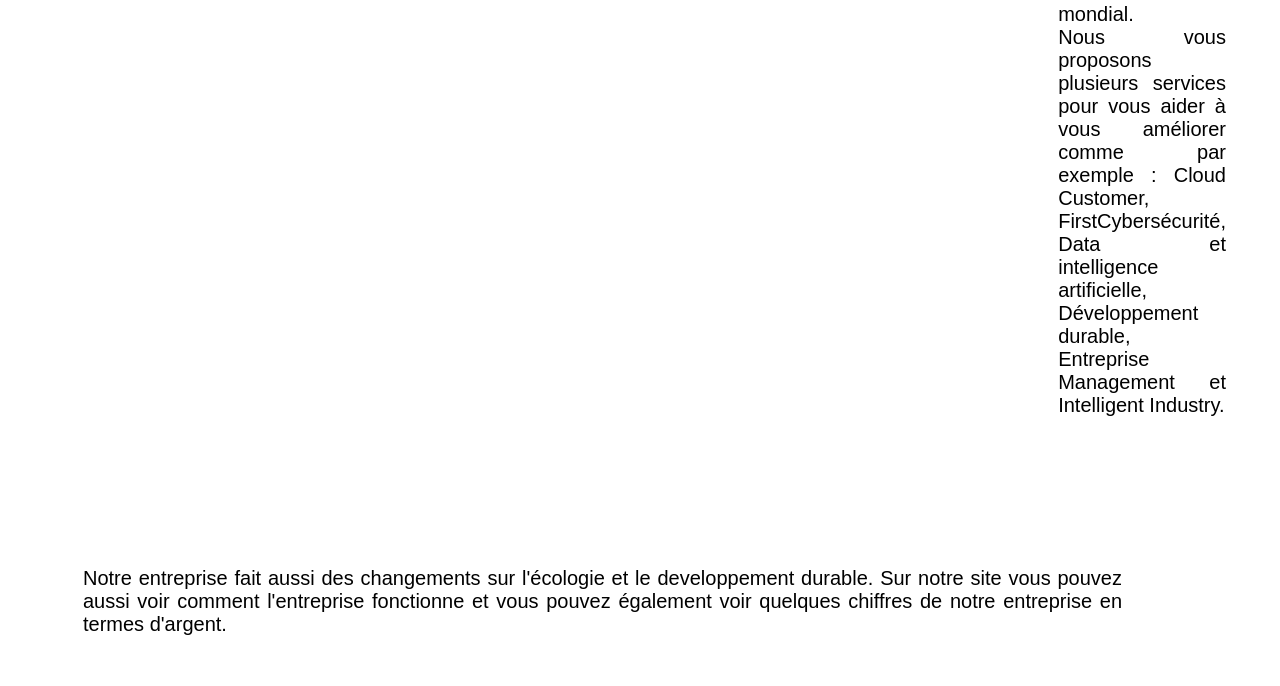
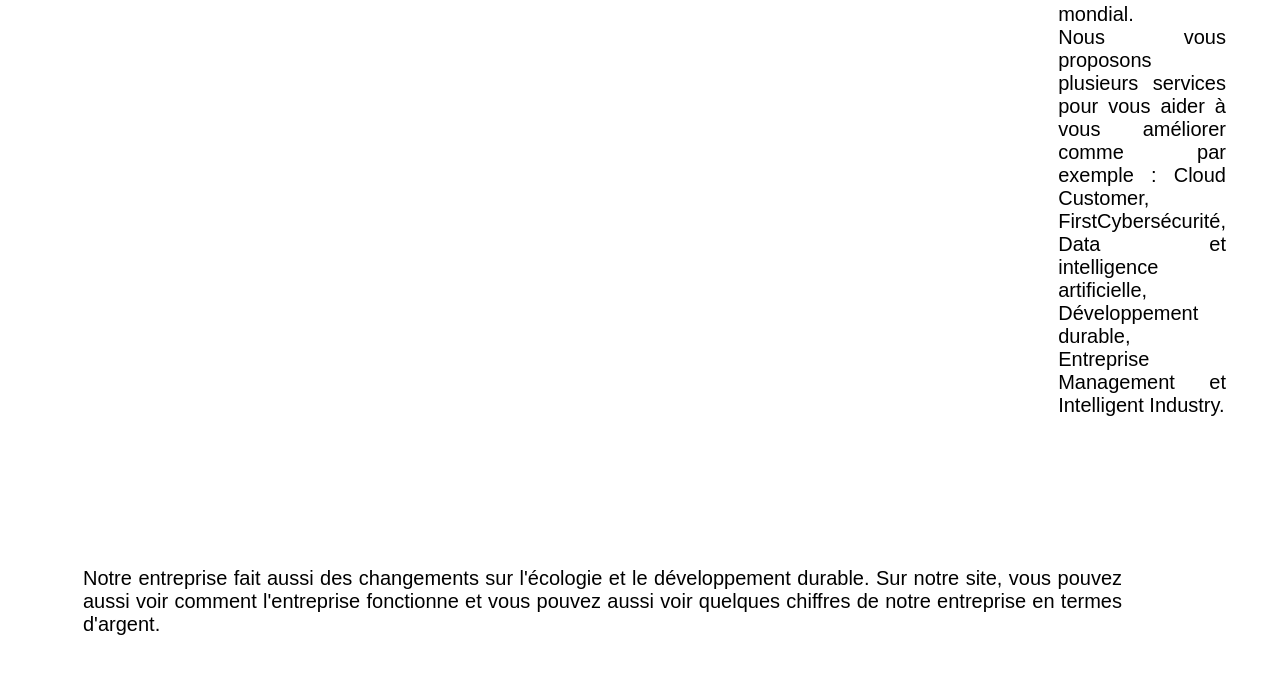
Before and after one commit to Cocarama/sae, a plain HTML site: page index.html in a window 1280 px wide. Shown: the part 1355-2041 px from the top of the page. Drawn offline with Linux system fonts and the light colour scheme.

Commit message:
Update index.html

```diff
--- a/index.html
+++ b/index.html
@@ -29,7 +29,7 @@
                  <br> Nous vous proposons plusieurs services pour vous aider à vous améliorer comme par exemple : Cloud Customer, FirstCybersécurité, Data et intelligence artificielle, Développement durable, Entreprise Management et Intelligent Industry.
 
             </section>
-                <p class="index3">Notre entreprise fait aussi des changements sur l'écologie et le developpement durable. Sur notre site vous pouvez aussi voir comment l'entreprise fonctionne et vous pouvez également voir quelques chiffres de notre entreprise en termes d'argent.</p>
+                <p class="index3">Notre entreprise fait aussi des changements sur l'écologie et le développement durable. Sur notre site, vous pouvez aussi voir comment l'entreprise fonctionne et vous pouvez aussi voir quelques chiffres de notre entreprise en termes d'argent.</p>
         </main>
              <footer>
             <a href="#" class="retour"><img src="fleche.png" alt="fleche vers le haut" class="fleche"> Retour en haut</a>
```
